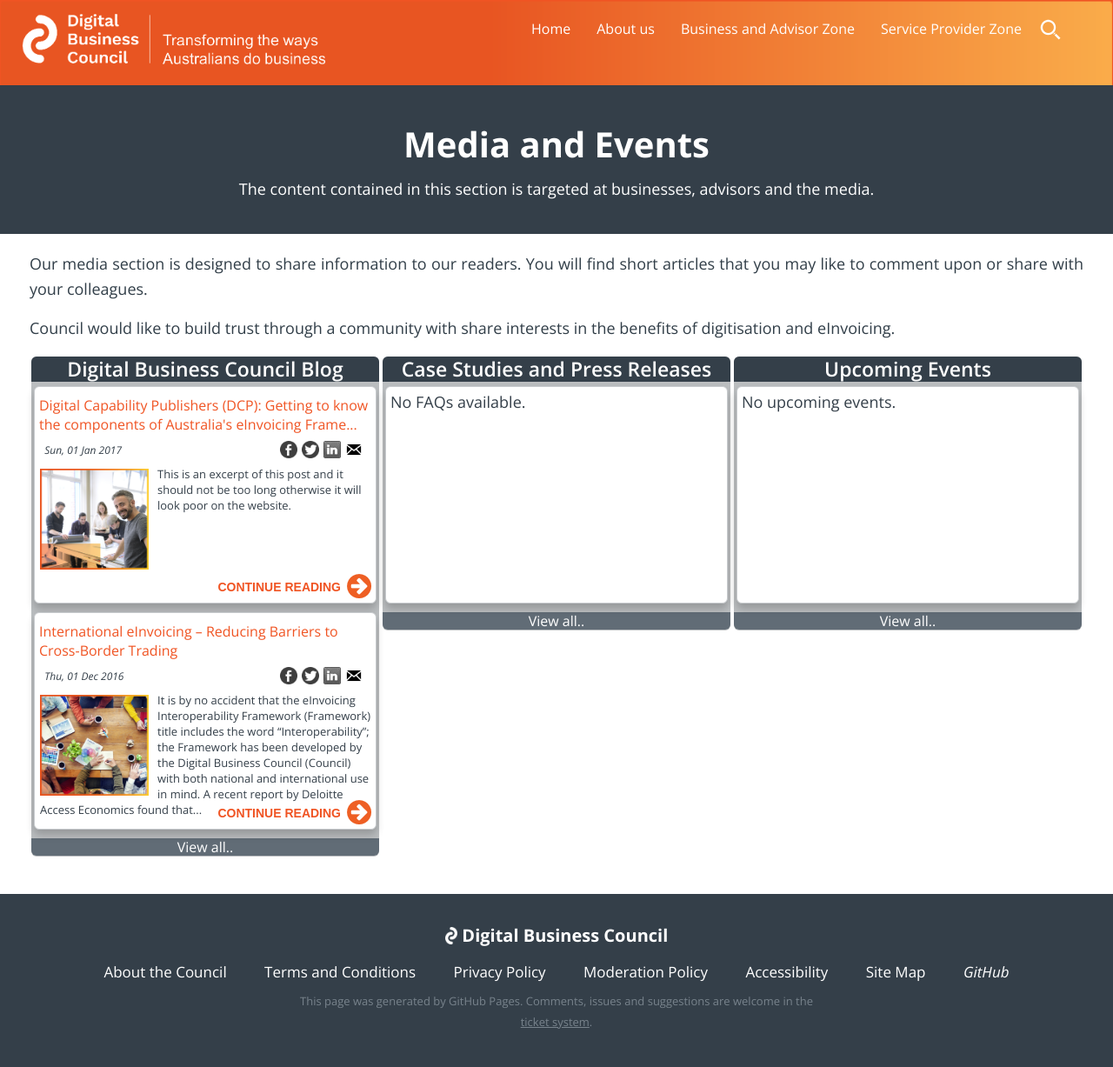
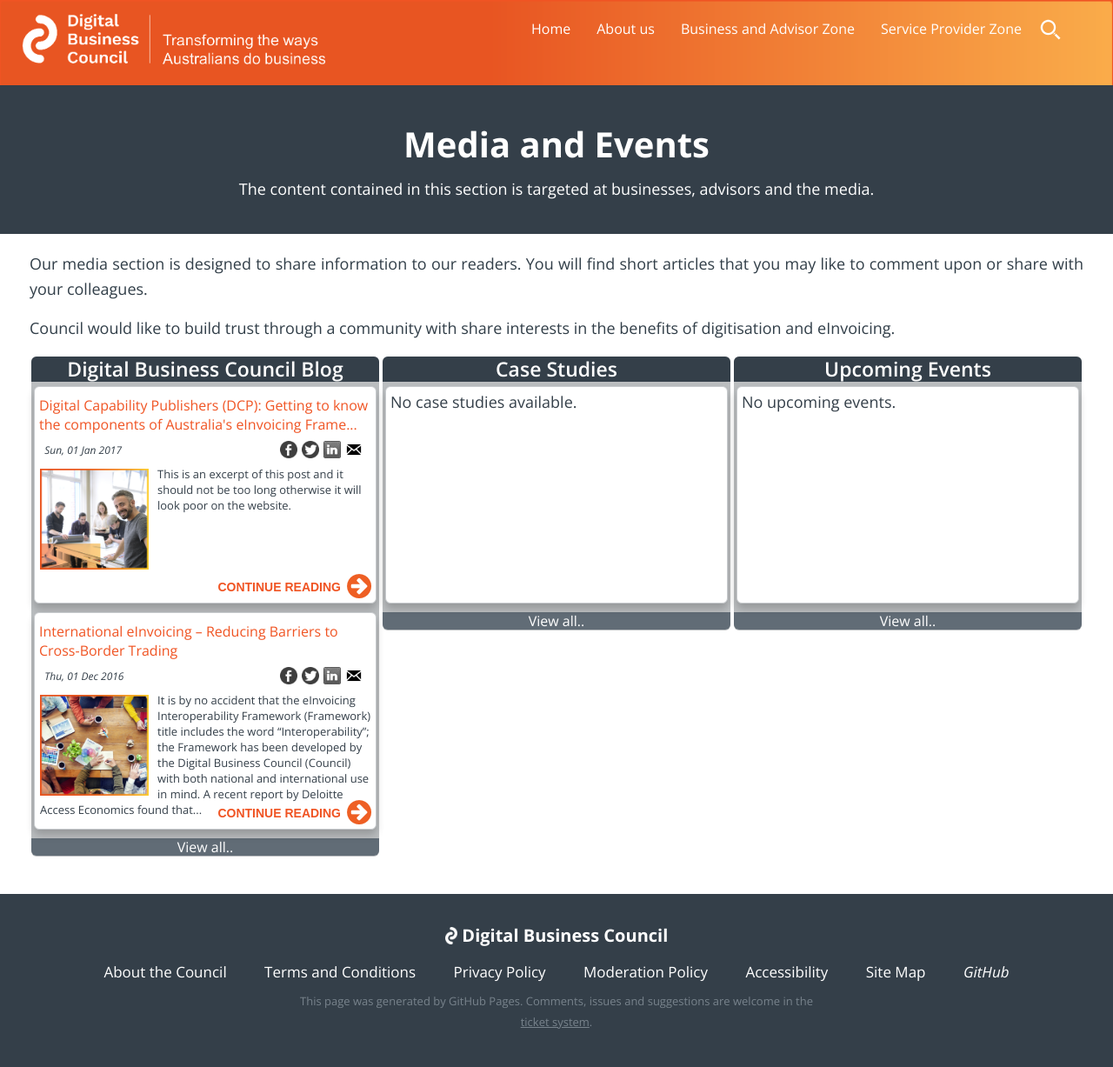
Before and after one commit to Digital-Business-Council/Digital-Business-Council.github.io, a Jekyll site: the page built from pages/business-zone/blogs/media-jump-page.md, in a window 1280 px wide. Shown: the whole page at 87% size. Built offline with Jekyll 4.4.1, drawn with Linux system fonts in a browser that asks for light colours.

Commit message:
Update media-jump-page.md

```diff
--- a/pages/business-zone/blogs/media-jump-page.md
+++ b/pages/business-zone/blogs/media-jump-page.md
@@ -74,7 +74,7 @@
 
 <div class="media-zone-cardstack">
 <div class="media-zone-cardstack-header">
-     <h3><span>Case Studies and Press Releases</span></h3>
+     <h3><span>Case Studies</span></h3>
 </div>
 
   {% for blog-page in site.categories.casestudy  limit:2 %}
@@ -123,7 +123,7 @@
 	</div>
 	 {% else %}
     <div class="media-zone-card">
-        No FAQs available.
+        No case studies available.
     </div>
   {% endfor %}
     <div class="media-zone-cardstack-footer">
```
